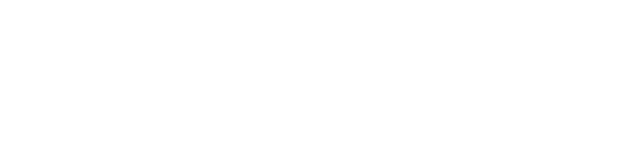
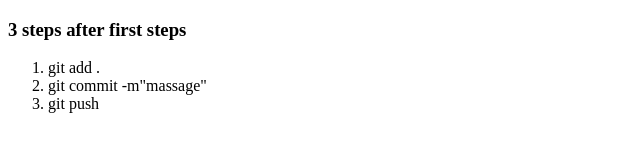
Before and after one commit to nomanal512/my-first-github-repo, a plain HTML site: page index.html in a window 1280 px wide. Shown: the whole page, without its empty margins (0-640 px from the left). Drawn offline with Linux system fonts and the light colour scheme.

Commit message:
adding git steps

```diff
--- a/index.html
+++ b/index.html
@@ -6,6 +6,12 @@
     <title>My first ever github rep0</title>
 </head>
 <body>
+    <h3>3 steps after first steps</h3>
+    <ol>
+        <li>git add .</li>
+        <li>git commit -m"massage"</li>
+        <li>git push</li>
+    </ol>
 
 </body>
 </html>
```
